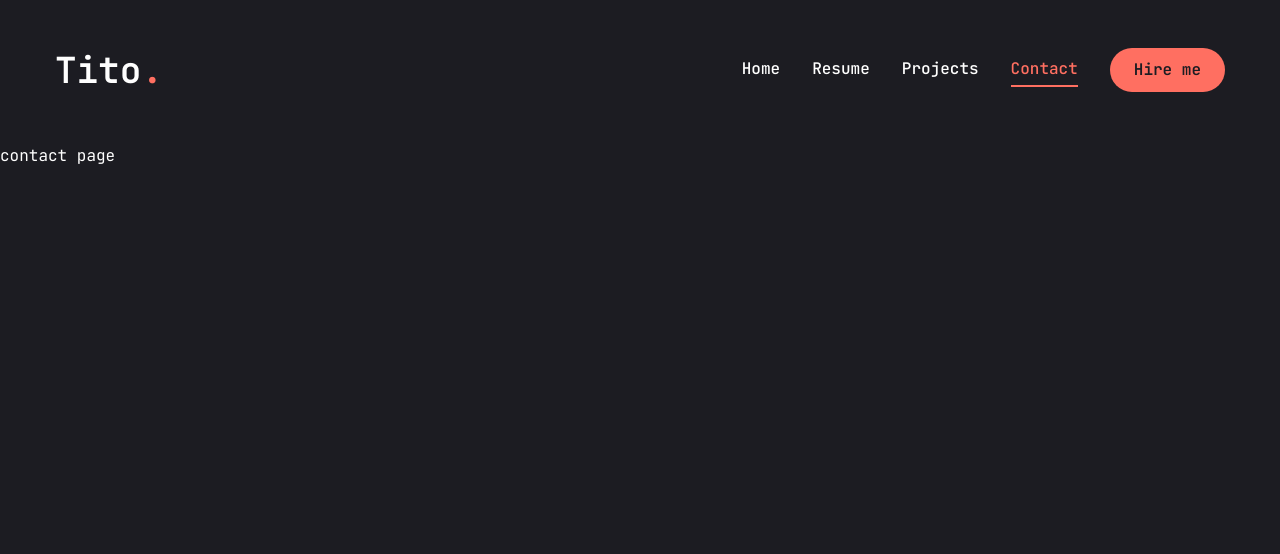
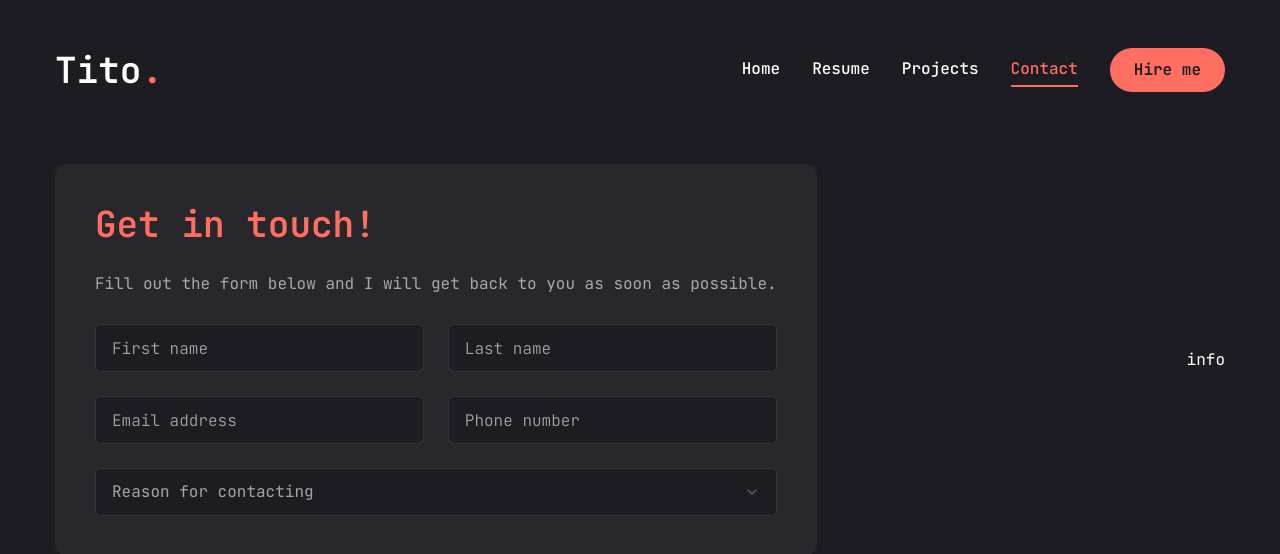
Before and after one commit to Poiixen/poiixen.github.io, a Next.js app: page /contact in a window 1280 px wide. Shown: the top 554 px of the page. Built offline with nearby package versions, Linux system fonts and the light colour scheme.

Commit message:
update contact

```diff
--- a/app/contact/page.jsx
+++ b/app/contact/page.jsx
@@ -37,7 +37,56 @@
 import { motion } from "framer-motion";
 
 const Contact = () => {
-  return <motion.section initial>contact page</motion.section>
+  return (
+  <motion.section
+    initial={{ opacity: 0 }}
+    animate={{
+      opacity: 1,
+      transition: { delay: 1, duration: 0.4, ease: "easeIn" },
+    }}
+    className="py-6"
+  >
+    <div className="container mx-auto">
+      <div className="flex flex-col xl:flex-row gap-[30px]">
+        { /* Form */ }
+        <div className="xl:h-[54%] order-2 xl:order-none">
+          <form className="flex flex-col gap-6 p-10 bg-[#27272c] rounded-xl">
+            <h3 className="text-4xl text-accent">Get in touch!</h3>
+            <p className="text-white/60">
+              Fill out the form below and I will get back to you as soon as possible.
+            </p>
+            { /* input */ }
+            <div className="grid grid-cols-1 md:grid-cols-2 gap-6">
+              <Input type="firstname" placeholder="First name" />
+              <Input type="lastname" placeholder="Last name" />
+              <Input type="email" placeholder="Email address" />
+              <Input type="phone" placeholder="Phone number" />
+            </div>
+            { /* select */ }
+            <Select>
+              <SelectTrigger className="w-full">
+                <SelectValue placeholder="Reason for contacting" />
+              </SelectTrigger>
+              <SelectContent>
+                <SelectGroup>
+                  <SelectLabel>Reason for contacting</SelectLabel>
+                  <SelectItem value="est">General Inquiry</SelectItem>
+                  <SelectItem value="cst">Feedback</SelectItem>
+                  <SelectItem value="mst">Collaboration</SelectItem>
+                  <SelectItem>Other</SelectItem>
+                </SelectGroup>
+              </SelectContent>
+            </Select>
+          </form>
+        </div>
+        { /* Info */ }
+        <div className="flex-1 flex items-center xl:justify-end order-1 xl:order-none mb-8 xl:mb-0">
+          info
+        </div>
+      </div>
+    </div>
+    </motion.section>
+  );
 };
 
 export default Contact;
--- a/components/ui/input.jsx
+++ b/components/ui/input.jsx
@@ -7,7 +7,7 @@
     (<input
       type={type}
       className={cn(
-        "flex h-10 w-full rounded-md border border-slate-200 bg-white px-3 py-2 text-sm ring-offset-white file:border-0 file:bg-transparent file:text-sm file:font-medium placeholder:text-slate-500 focus-visible:outline-none focus-visible:ring-2 focus-visible:ring-slate-950 focus-visible:ring-offset-2 disabled:cursor-not-allowed disabled:opacity-50 dark:border-slate-800 dark:bg-slate-950 dark:ring-offset-slate-950 dark:placeholder:text-slate-400 dark:focus-visible:ring-slate-300",
+        "flex h-[48px] rounded-md border border-white/10 focus:border-accent font-light bg-primary px-4 py-5 text-base placeholder:text-white/60 outline-none",
         className
       )}
       ref={ref}
--- a/components/ui/select.jsx
+++ b/components/ui/select.jsx
@@ -16,7 +16,7 @@
   <SelectPrimitive.Trigger
     ref={ref}
     className={cn(
-      "flex h-10 w-full items-center justify-between rounded-md border border-slate-200 bg-white px-3 py-2 text-sm ring-offset-white placeholder:text-slate-500 focus:outline-none focus:ring-2 focus:ring-slate-950 focus:ring-offset-2 disabled:cursor-not-allowed disabled:opacity-50 [&>span]:line-clamp-1 dark:border-slate-800 dark:bg-slate-950 dark:ring-offset-slate-950 dark:placeholder:text-slate-400 dark:focus:ring-slate-300",
+      "flex h-[48px] w-full items-center justify-between rounded-md border border-white/10 bg-primary px-4 py-5 text-base text-white/60 placeholder:text-white/10 focus:border-accent outlint-none",
       className
     )}
     {...props}>
@@ -54,7 +54,7 @@
     <SelectPrimitive.Content
       ref={ref}
       className={cn(
-        "relative z-50 max-h-96 min-w-[8rem] overflow-hidden rounded-md border border-slate-200 bg-white text-slate-950 shadow-md data-[state=open]:animate-in data-[state=closed]:animate-out data-[state=closed]:fade-out-0 data-[state=open]:fade-in-0 data-[state=closed]:zoom-out-95 data-[state=open]:zoom-in-95 data-[side=bottom]:slide-in-from-top-2 data-[side=left]:slide-in-from-right-2 data-[side=right]:slide-in-from-left-2 data-[side=top]:slide-in-from-bottom-2 dark:border-slate-800 dark:bg-slate-950 dark:text-slate-50",
+        "relative z-50 max-h-96 min-w-[8rem] overflow-hidden rounded-md border border-white/10  bg-white text-white shadow-md data-[state=open]:animate-in data-[state=closed]:animate-out data-[state=closed]:fade-out-0 data-[state=open]:fade-in-0 data-[state=closed]:zoom-out-95 data-[state=open]:zoom-in-95 data-[side=bottom]:slide-in-from-top-2 data-[side=left]:slide-in-from-right-2 data-[side=right]:slide-in-from-left-2 data-[side=top]:slide-in-from-bottom-2 dark:border-slate-800 dark:bg-slate-950 dark:text-slate-50",
         position === "popper" &&
           "data-[side=bottom]:translate-y-1 data-[side=left]:-translate-x-1 data-[side=right]:translate-x-1 data-[side=top]:-translate-y-1",
         className
@@ -85,7 +85,7 @@
   <SelectPrimitive.Item
     ref={ref}
     className={cn(
-      "relative flex w-full cursor-default select-none items-center rounded-sm py-1.5 pl-8 pr-2 text-sm outline-none focus:bg-slate-100 focus:text-slate-900 data-[disabled]:pointer-events-none data-[disabled]:opacity-50 dark:focus:bg-slate-800 dark:focus:text-slate-50",
+      "relative flex w-full cursor-default select-none items-center rounded-sm py-1.5 pl-8 pr-2 text-sm outline-none focus:bg-accent focus:text-primary data-[disabled]:pointer-events-none data-[disabled]:opacity-50 dark:focus:bg-slate-800 dark:focus:text-slate-50",
       className
     )}
     {...props}>
```
